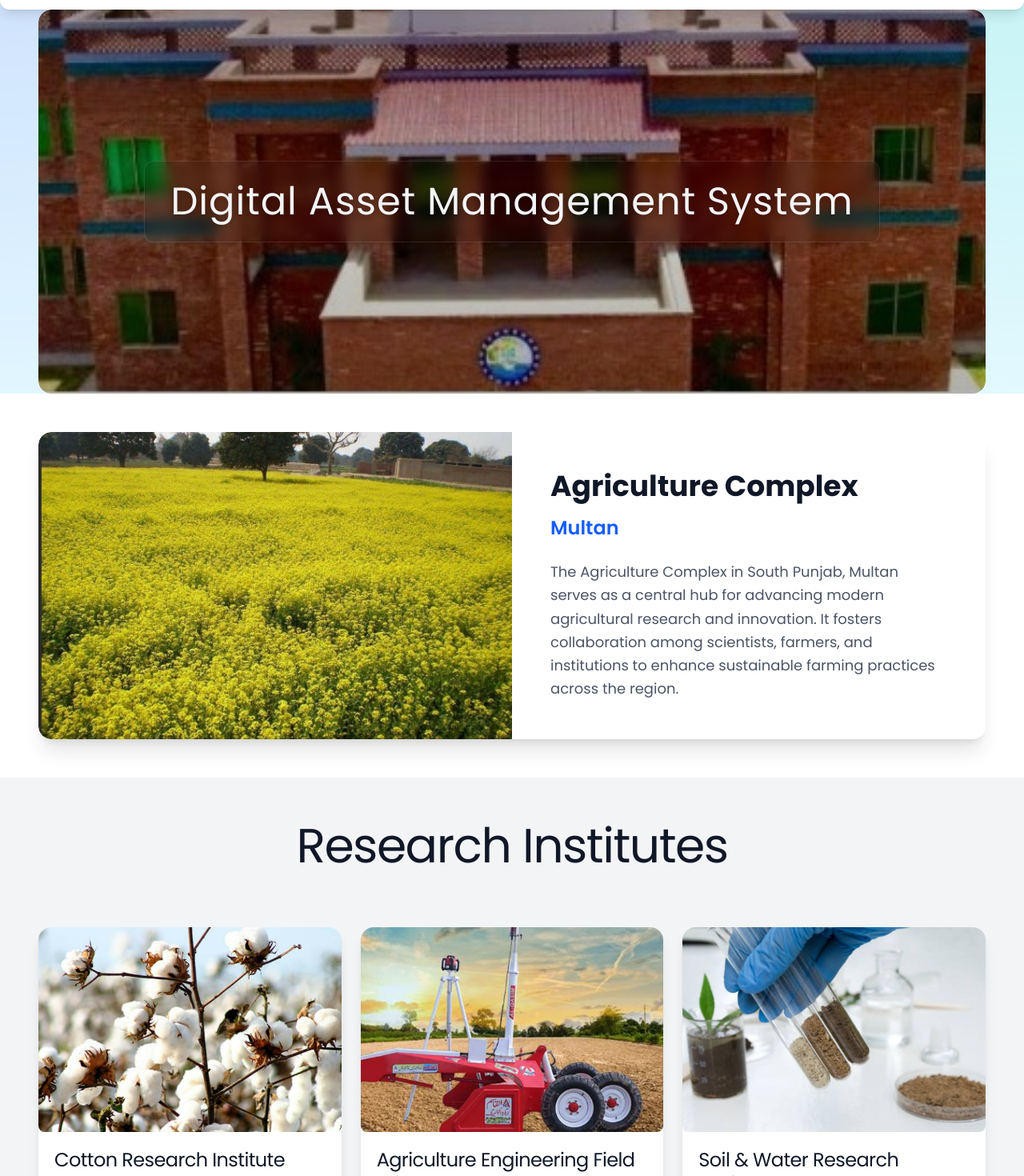
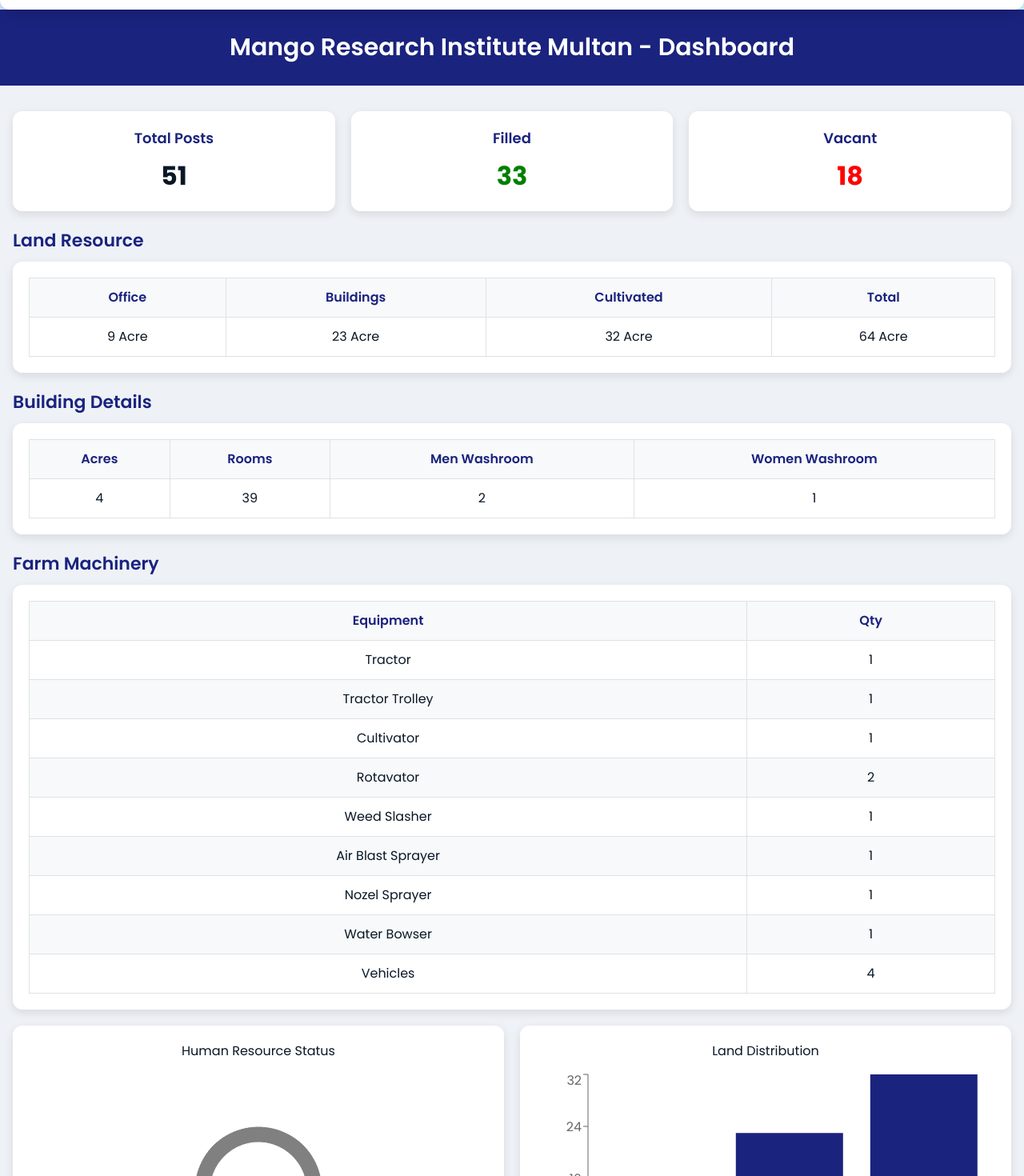
Before and after one commit to TahseenTariq/agri-complex, a Next.js app: page /mri in a window 1280 px wide. Before the commit this address had no page. Shown: the part 113-1583 px from the top of the page at 80% size. Built offline with nearby package versions, Linux system fonts and the light colour scheme.

Commit message:
Convert MRI HTML file to Next.js page

```diff
--- /dev/null
+++ b/app/mri/layout.tsx
@@ -0,0 +1,7 @@
+export default function MRILayout({
+  children,
+}: {
+  children: React.ReactNode;
+}) {
+  return <>{children}</>;
+}
--- /dev/null
+++ b/app/mri/page.tsx
@@ -0,0 +1,129 @@
+"use client";
+
+import dynamic from 'next/dynamic';
+
+const ResponsiveContainer = dynamic(() => import("recharts").then((mod) => mod.ResponsiveContainer), { ssr: false });
+const PieChart = dynamic(() => import("recharts").then((mod) => mod.PieChart), { ssr: false });
+const Pie = dynamic(() => import("recharts").then((mod) => mod.Pie), { ssr: false });
+const Cell = dynamic(() => import("recharts").then((mod) => mod.Cell), { ssr: false });
+const BarChart = dynamic(() => import("recharts").then((mod) => mod.BarChart), { ssr: false });
+const Bar = dynamic(() => import("recharts").then((mod) => mod.Bar), { ssr: false });
+const XAxis = dynamic(() => import("recharts").then((mod) => mod.XAxis), { ssr: false });
+const YAxis = dynamic(() => import("recharts").then((mod) => mod.YAxis), { ssr: false });
+const Tooltip = dynamic(() => import("recharts").then((mod) => mod.Tooltip), { ssr: false });
+
+export default function MRIPage() {
+  const hrData = [
+    { name: 'Filled', value: 33 },
+    { name: 'Vacant', value: 18 },
+  ];
+
+  const landData = [
+    { name: 'Office', value: 9 },
+    { name: 'Buildings', value: 23 },
+    { name: 'Cultivated', value: 32 },
+  ];
+
+  const COLORS = ['#3498db', '#e74c3c', '#1a237e'];
+
+  return (
+    <div style={{ background: '#eef2f7', minHeight: '100vh' }}>
+      <div className="mri-header">
+        <h1>Mango Research Institute Multan - Dashboard</h1>
+      </div>
+
+      <div className="container mx-auto px-4 py-8 max-w-7xl">
+        <div className="summary-grid mb-4">
+          <div className="card-summary">
+            <h3>Total Posts</h3>
+            <h2>51</h2>
+          </div>
+          <div className="card-summary">
+            <h3>Filled</h3>
+            <h2 style={{ color: 'green' }}>33</h2>
+          </div>
+          <div className="card-summary">
+            <h3>Vacant</h3>
+            <h2 style={{ color: 'red' }}>18</h2>
+          </div>
+        </div>
+
+        <h3 className="section-title mb-2">Land Resource</h3>
+        <div className="card mb-4">
+          <table className="data-table">
+            <thead><tr><th>Office</th><th>Buildings</th><th>Cultivated</th><th>Total</th></tr></thead>
+            <tbody><tr><td>9 Acre</td><td>23 Acre</td><td>32 Acre</td><td>64 Acre</td></tr></tbody>
+          </table>
+        </div>
+
+        <h3 className="section-title">Building Details</h3>
+        <div className="card mb-4">
+          <table className="data-table">
+            <thead><tr><th>Acres</th><th>Rooms</th><th>Men Washroom</th><th>Women Washroom</th></tr></thead>
+            <tbody><tr><td>4</td><td>39</td><td>2</td><td>1</td></tr></tbody>
+          </table>
+        </div>
+
+        <h3 className="section-title">Farm Machinery</h3>
+        <div className="card mb-4">
+          <table className="data-table">
+            <thead><tr><th>Equipment</th><th>Qty</th></tr></thead>
+            <tbody>
+              <tr><td>Tractor</td><td>1</td></tr>
+              <tr><td>Tractor Trolley</td><td>1</td></tr>
+              <tr><td>Cultivator</td><td>1</td></tr>
+              <tr><td>Rotavator</td><td>2</td></tr>
+              <tr><td>Weed Slasher</td><td>1</td></tr>
+              <tr><td>Air Blast Sprayer</td><td>1</td></tr>
+              <tr><td>Nozel Sprayer</td><td>1</td></tr>
+              <tr><td>Water Bowser</td><td>1</td></tr>
+              <tr><td>Vehicles</td><td>4</td></tr>
+            </tbody>
+          </table>
+        </div>
+
+        <div className="charts-grid">
+          <div className="card">
+            <h4 className="text-center mb-3">Human Resource Status</h4>
+            <ResponsiveContainer width="100%" height={300}>
+              <PieChart>
+                <Pie data={hrData} cx="50%" cy="50%" innerRadius={60} outerRadius={80} dataKey="value">
+                  {hrData.map((entry, index) => <Cell key={`cell-${index}`} fill={COLORS[index % COLORS.length]} />)}
+                </Pie>
+                <Tooltip />
+              </PieChart>
+            </ResponsiveContainer>
+          </div>
+          <div className="card">
+            <h4 className="text-center mb-3">Land Distribution</h4>
+            <ResponsiveContainer width="100%" height={300}>
+              <BarChart data={landData}>
+                <XAxis dataKey="name" />
+                <YAxis />
+                <Tooltip />
+                <Bar dataKey="value" fill="#1a237e" />
+              </BarChart>
+            </ResponsiveContainer>
+          </div>
+        </div>
+      </div>
+
+      <style jsx>{`
+        .mri-header{background:#1a237e;color:#fff;padding:25px;text-align:center;font-size:30px;font-weight:600;}
+        .summary-grid{display:grid;grid-template-columns:repeat(auto-fit,minmax(200px,1fr));gap:20px;}
+        .card-summary{background:white;border-radius:12px;box-shadow:0 4px 12px rgba(0,0,0,0.1);padding:20px;text-align:center;}
+        .card-summary h3{color:#1a237e;font-weight:600;margin-bottom:10px;font-size:18px;}
+        .card-summary h2{font-size:32px;font-weight:700;margin:0;}
+        .section-title{color:#1a237e;font-weight:600;font-size:22px;margin:20px 0 10px 0;}
+        .card{background:white;border-radius:12px;box-shadow:0 4px 12px rgba(0,0,0,0.1);padding:20px;}
+        .data-table{width:100%;border-collapse:collapse;text-align:center;}
+        .data-table th{background-color:#f8f9fa;color:#1a237e;padding:12px;font-weight:600;border:1px solid #dee2e6;}
+        .data-table td{padding:12px;border:1px solid #dee2e6;}
+        .data-table tr:nth-child(even){background-color:#f8f9fa;}
+        .data-table tr:hover{background-color:#e9ecef;}
+        .charts-grid{display:grid;grid-template-columns:repeat(auto-fit,minmax(400px,1fr));gap:20px;margin-top:20px;}
+        @media (max-width:768px){.summary-grid{grid-template-columns:1fr;}.charts-grid{grid-template-columns:1fr;}}
+      `}</style>
+    </div>
+  );
+}
--- a/main-page/ConditionalLayout.tsx
+++ b/main-page/ConditionalLayout.tsx
@@ -7,7 +7,7 @@ import FeatureData from "@/main-page/FeatureData";
 
 export default function ConditionalLayout({ children }: { children: React.ReactNode }) {
   const pathname = usePathname();
-  const isDashboardRoute = pathname === "/cotton-institute" || pathname === "/mns-data" || pathname === "/amri" || pathname === "/soil-water" || pathname === "/flori" || pathname === "/pest";
+  const isDashboardRoute = pathname === "/cotton-institute" || pathname === "/mns-data" || pathname === "/amri" || pathname === "/soil-water" || pathname === "/flori" || pathname === "/pest" || pathname === "/mri";
 
   return (
     <>
--- a/main-page/FeatureData.tsx
+++ b/main-page/FeatureData.tsx
@@ -101,7 +101,7 @@ export default function FeatureData() {
       window.location.href = "/mns-data";
     } else if (cottonId === 6) {
       // Navigate to Mango Research Institute dashboard
-      window.location.href = "/mri.html";
+      router.push("/mri");
     } else if (cottonId === 10) {
       // Navigate to Agricultural Mechanization Research Institute dashboard
       router.push("/amri");
```
